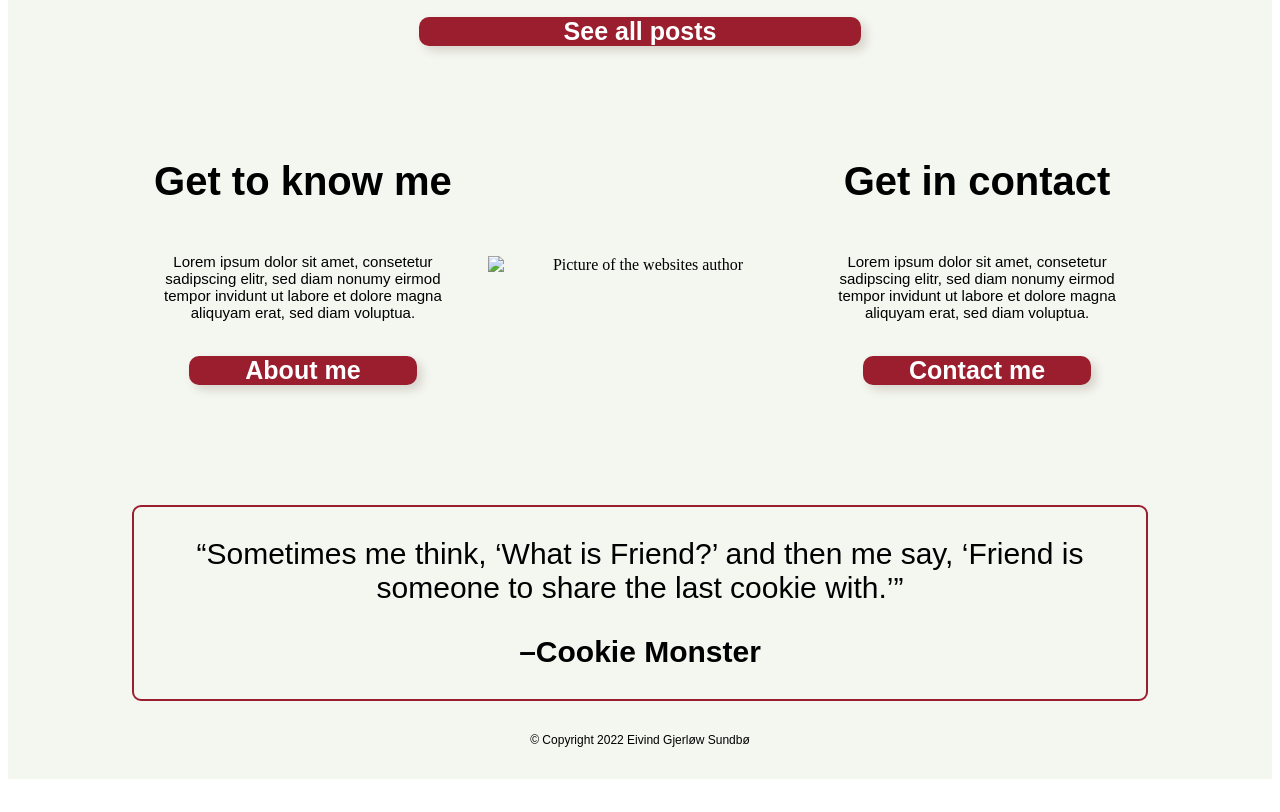
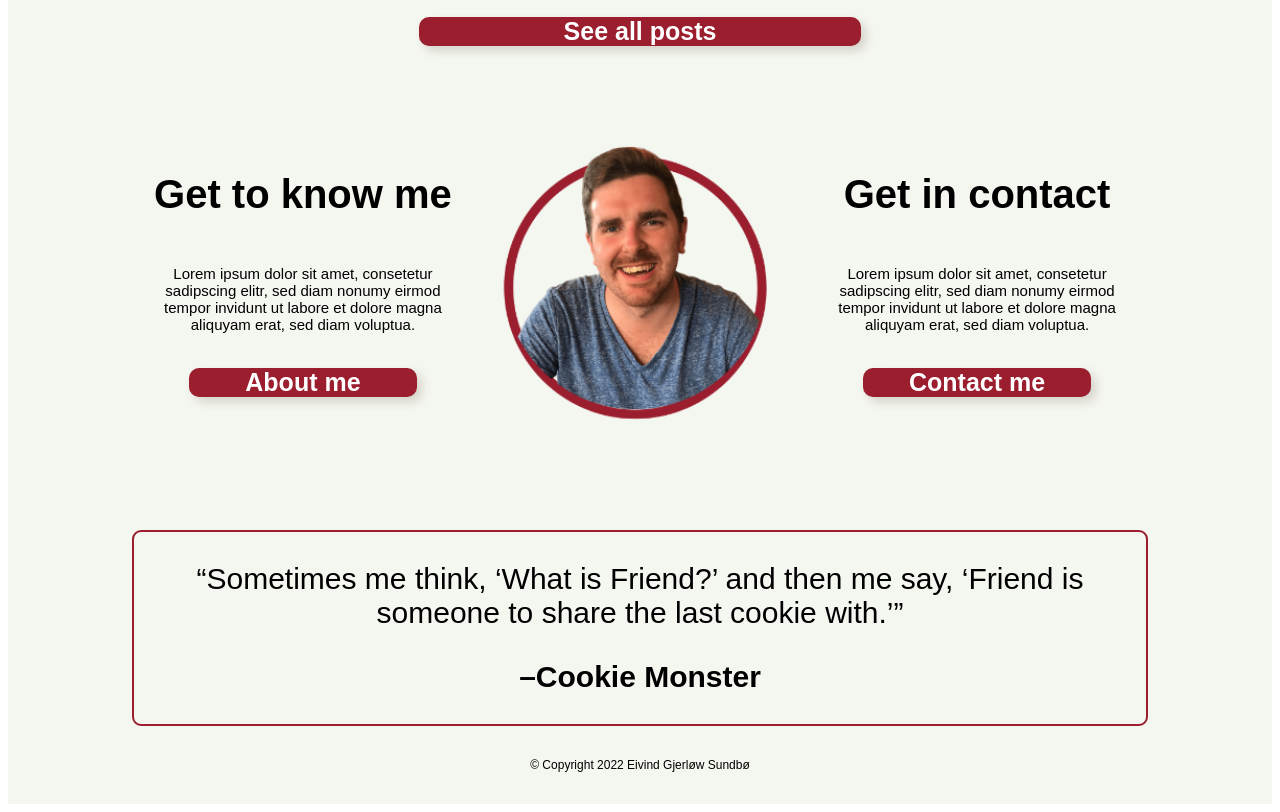
Before and after one commit to Noroff-FEU-Assignments/project-exam-1-EivindSundbo, a plain HTML site: page index.html in a window 1280 px wide. Shown: the part 1013-1825 px from the top of the page. Before the commit the page ends 1800 px from the top, so only its background shows below. Drawn offline with Linux system fonts and the light colour scheme; no server answers; a web font is replaced by a local one.

Commit message:
fixed profile img

```diff
--- a/index.html
+++ b/index.html
@@ -108,7 +108,7 @@
                     </div>
                 </div>
             </div>
-            <img class="about-contact-img" src="/content/images/Profilbilde.jpg" alt="Picture of the websites author">
+            <img class="about-contact-img" src="/content/images/Profilbilde.png" alt="Picture of the websites author">
             <div class="home-contact">
                 <h2 tabindex=0>Get in contact</h2>
                 <p tabindex=0>Lorem ipsum dolor sit amet, consetetur sadipscing elitr, sed diam nonumy eirmod tempor invidunt ut labore et dolore magna aliquyam erat, sed diam voluptua. </p>
```
